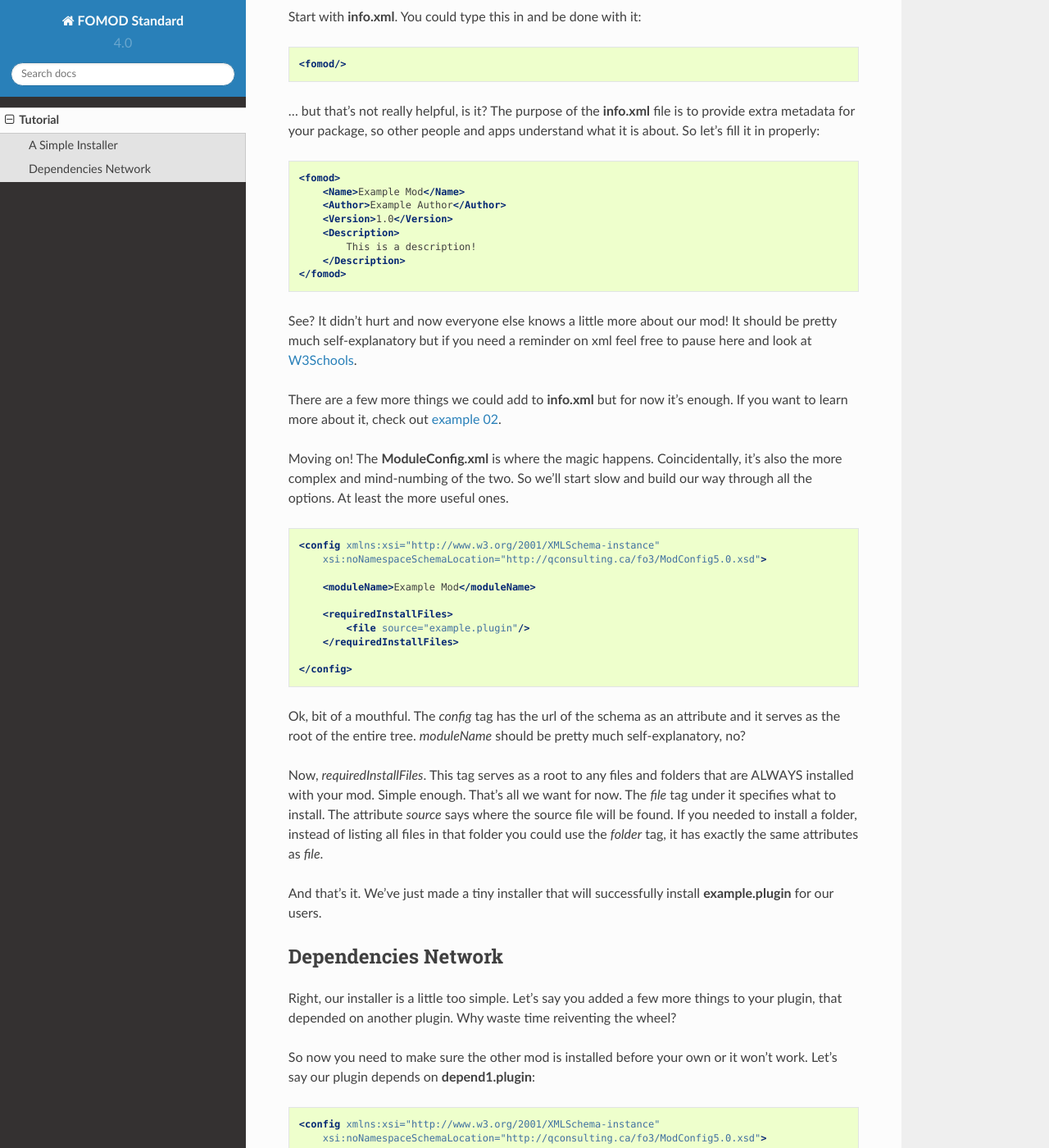
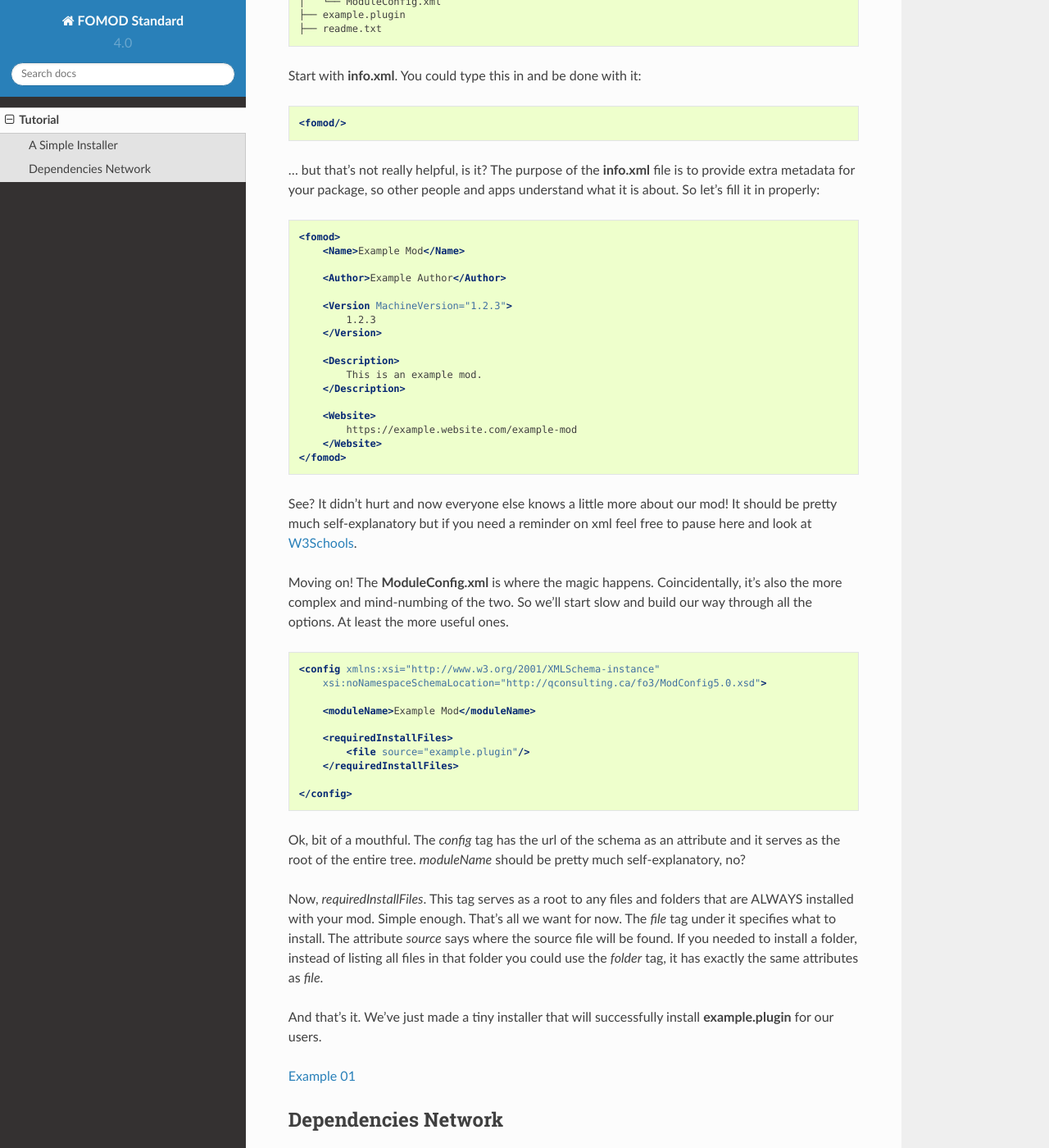
Before and after one commit to GandaG/fomod-docs, a Sphinx documentation site: the page built from docs/tutorial.md, in a window 1280 px wide and 1400 px high, scrolled down 770 px. Shown: the whole window at 82% size. Built offline with Sphinx 7.4.7 and the Read the Docs theme 2.0.0, drawn with Linux system fonts in a browser that asks for light colours; some of the changed text lies outside the part shown.

Commit message:
Bring examples in line with tutorial
This way users should be able to keep up with the tutorial while
having some sort of physical support.

````diff
--- a/docs/tutorial.md
+++ b/docs/tutorial.md
@@ -1,7 +1,11 @@
 # A FOMOD Tutorial
+
+At the end of each section there will be a link to an example
+package where you can see all that was discussed so far.
 
 Let's jump right in - we have finished our mod and we need to provide
 an installer.
+
 
 ## A Simple Installer
 
@@ -42,21 +46,26 @@
 ```xml
 <fomod>
     <Name>Example Mod</Name>
+
     <Author>Example Author</Author>
-    <Version>1.0</Version>
+
+    <Version MachineVersion="1.2.3">
+        1.2.3
+    </Version>
+
     <Description>
-        This is a description!
+        This is an example mod.
     </Description>
+
+    <Website>
+        https://example.website.com/example-mod
+    </Website>
 </fomod>
 ```
 
 See? It didn't hurt and now everyone else knows a little more about our mod!
 It should be pretty much self-explanatory but if you need a reminder on xml
 feel free to pause here and look at [W3Schools](http://www.w3schools.com/xml/).
-
-There are a few more things we could add to **info.xml** but for now it's enough.
-If you want to learn more about it, check out
-[example 02](https://github.com/fomod-lang/fomod/blob/master/examples/02/fomod/info.xml).
 
 Moving on! The **ModuleConfig.xml** is where the magic happens. Coincidentally,
 it's also the more complex and mind-numbing of the two. So we'll start slow and
@@ -88,6 +97,8 @@
 
 And that's it. We've just made a tiny installer that will successfully install
 **example.plugin** for our users.
+
+[Example 01](https://github.com/GandaG/fomod-docs/tree/master/examples/01)
 
 
 ## Dependencies Network
@@ -193,3 +204,5 @@
 able to run.
 
 And finally, you now successfully depend on two other mods to install!
+
+[Example 02](https://github.com/GandaG/fomod-docs/tree/master/examples/02)
````
Also changed, not shown: 10 other files.
